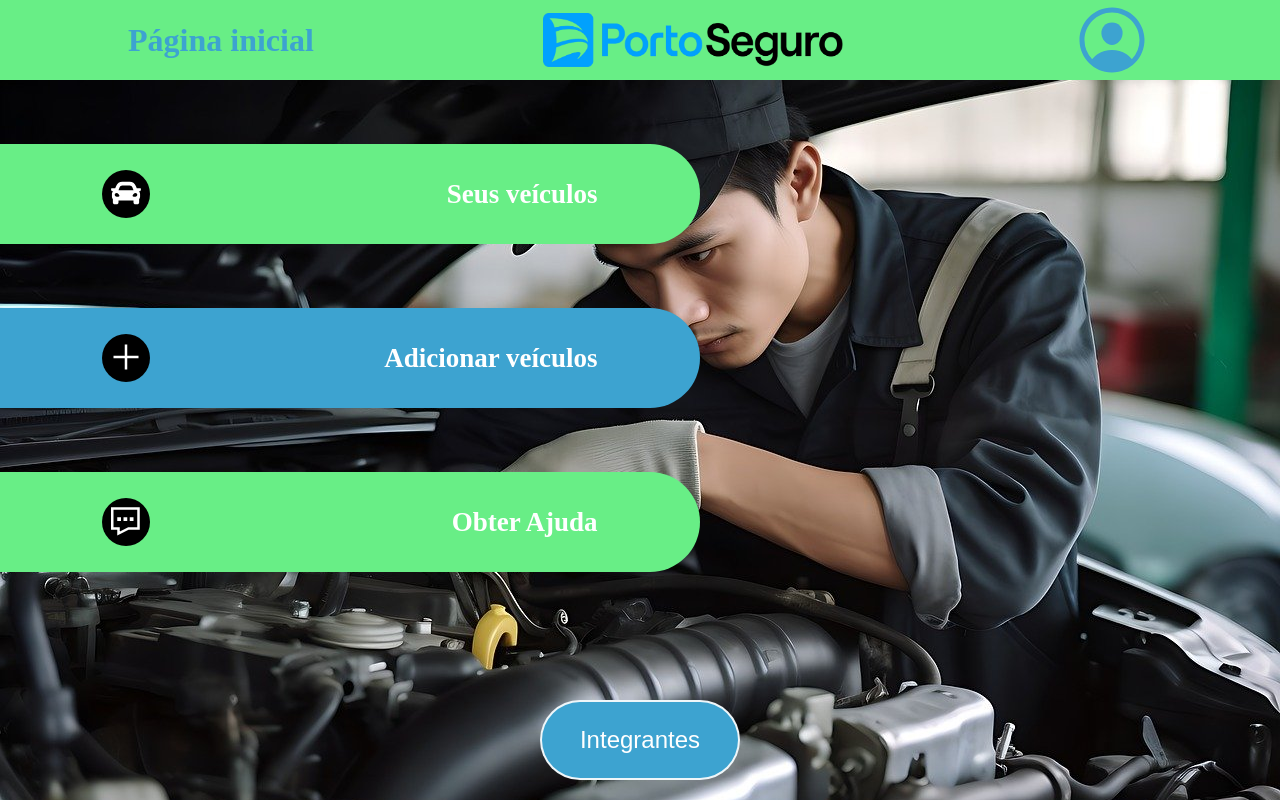
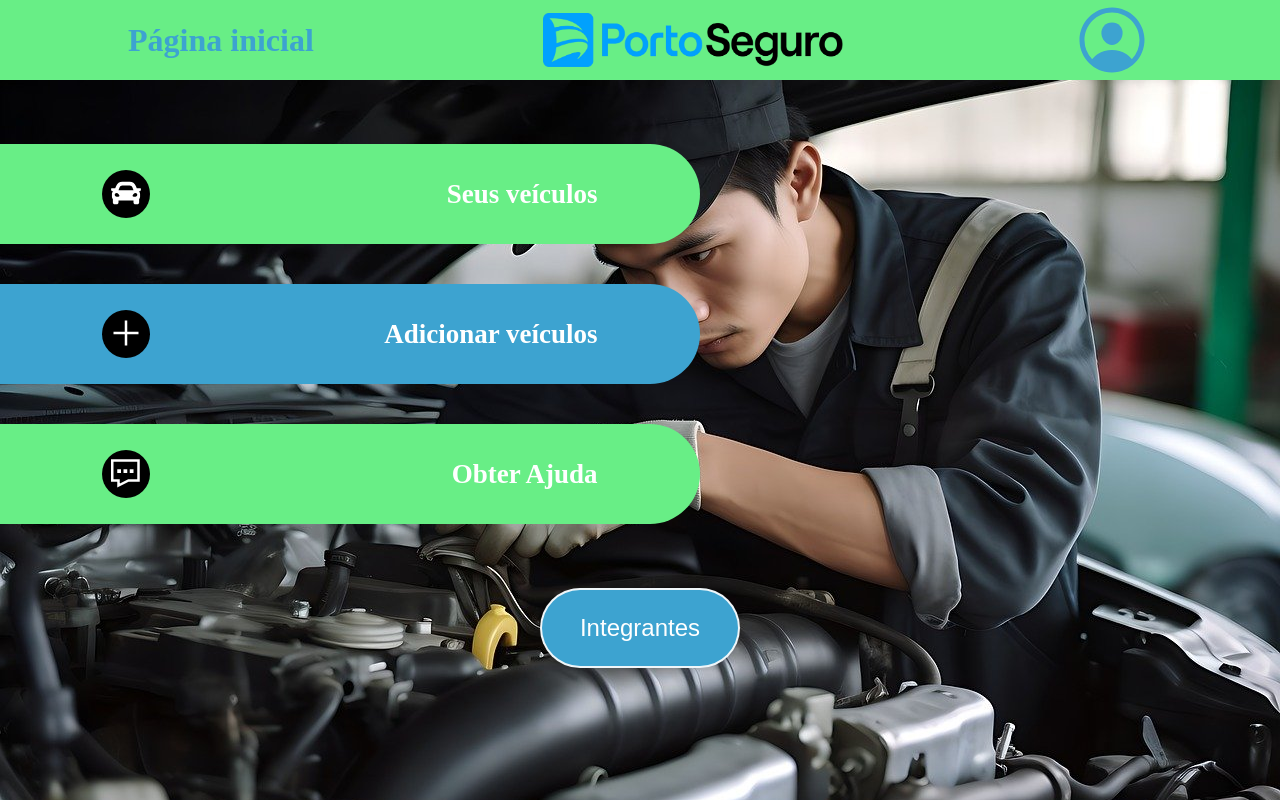
Before and after one commit to Hitz299/Challenge-2sem, a React (Vite) app in the folder atena-porto-seguro/: page /home in a window 1280 px wide. Built offline with nearby package versions, Linux system fonts and the light colour scheme.

Commit message:
Implementando boas praticas de navegacai

```diff
--- a/atena-porto-seguro/src/components/Funcionalidades/Funcionalidades.tsx
+++ b/atena-porto-seguro/src/components/Funcionalidades/Funcionalidades.tsx
@@ -1,32 +1,31 @@
 import React from "react";
-import { StyledTituloServico, StyledIconeServico, StyledServico } from "../../style/style-tela-inicial";
-
+import { useNavigate } from "react-router-dom";
+import { StyledIconeServico, StyledServico, StyledTituloServico } from "../../style/style-tela-inicial";
 
 interface FuncionalidadesProps {
-
     cor: string;
     nome: string;
     icone: string | React.ReactNode;
+    link: string;
 }
 
-export default function Funcionalidades({ cor, nome, icone}: FuncionalidadesProps) {
+export default function Funcionalidades({ cor, nome, icone, link }: FuncionalidadesProps) {
+    const navigate = useNavigate();
 
+    const handleClick = () => {
+        navigate(link);
+    };
 
     return (
-        <>
-
-            <StyledServico color={cor}>
+        <StyledServico color={cor} onClick={handleClick}>
             <StyledIconeServico>
                 <figure>
                     {icone}
                 </figure>
             </StyledIconeServico>
             <div>
-            <StyledTituloServico>{nome}</StyledTituloServico>
+                <StyledTituloServico>{nome}</StyledTituloServico>
             </div>
         </StyledServico>
-
-
-        </>
-    )
+    );
 }
--- a/atena-porto-seguro/src/routes/Home/index.tsx
+++ b/atena-porto-seguro/src/routes/Home/index.tsx
@@ -1,10 +1,10 @@
-import {useNavigate } from "react-router-dom";
+import { useNavigate } from "react-router-dom";
 import BgInicial from "../../components/BgInicial/BgInicial";
 import Button from "../../components/Button/Button";
 import CabecalhoInicial from "../../components/CabecalhoInicial/CabecalhoInicial";
 import Funcionalidades from "../../components/Funcionalidades/Funcionalidades";
-import { StyledIconeAdd, StylediconeCarro, StyledIconeContato, StyledLinkServico } from "../../style/style-tela-inicial";
-import { StyledCentraliza} from "../../style/styledGeral";
+import { StyledIconeAdd, StylediconeCarro, StyledIconeContato } from "../../style/style-tela-inicial";
+import { StyledCentraliza } from "../../style/styledGeral";
 
 
 export default function Home() {
@@ -25,24 +25,24 @@ export default function Home() {
 
       <BgInicial>
 
-        <StyledLinkServico to = "./meus/veiculos">
+
         <Funcionalidades nome="Seus veículos"
-          icone={<StylediconeCarro />} cor="#68ee86" />
-      </StyledLinkServico>
+          icone={<StylediconeCarro />} cor="#68ee86" link="./meus/veiculos" />
 
- <StyledLinkServico to = "./adicionar/veiculos">
+
+
         <Funcionalidades nome="Adicionar veículos"
-          icone={<StyledIconeAdd />} cor="#3da3d0" />
-</StyledLinkServico>
+          icone={<StyledIconeAdd />} cor="#3da3d0" link="./adicionar/veiculos" />
 
-<StyledLinkServico to = "./chatbot">
+
+
         <Funcionalidades nome="Obter Ajuda"
-          icone={<StyledIconeContato />} cor="#68ee86" />
-</StyledLinkServico>
+          icone={<StyledIconeContato />} cor="#68ee86" link="./chatbot" />
+
         <StyledCentraliza>
-          <Button click={btnIntegrantes} titulo="Integrantes"/>
+          <Button click={btnIntegrantes} titulo="Integrantes" />
 
-      </StyledCentraliza>
+        </StyledCentraliza>
       </BgInicial>
     </>
   )
--- a/atena-porto-seguro/src/style/style-tela-inicial.ts
+++ b/atena-porto-seguro/src/style/style-tela-inicial.ts
@@ -111,8 +111,7 @@ export const StyledServicosContainer = styled.div`
     text-align: center;
     width: 100vw;
     height: 100vh;
-    gap: 8vh;
-    margin-top: 8vh;
+    margin-top: 3vh;
 
 `;
 
@@ -206,6 +205,7 @@ export const StyledServico = styled.div<StyledServicoProps>`
     color: #ffffff;
     background-color: ${(props) => props.color};
     cursor: pointer;
+    margin-top: 5vh;
     border-radius: 0 100px  100px 0;
 
 
```
